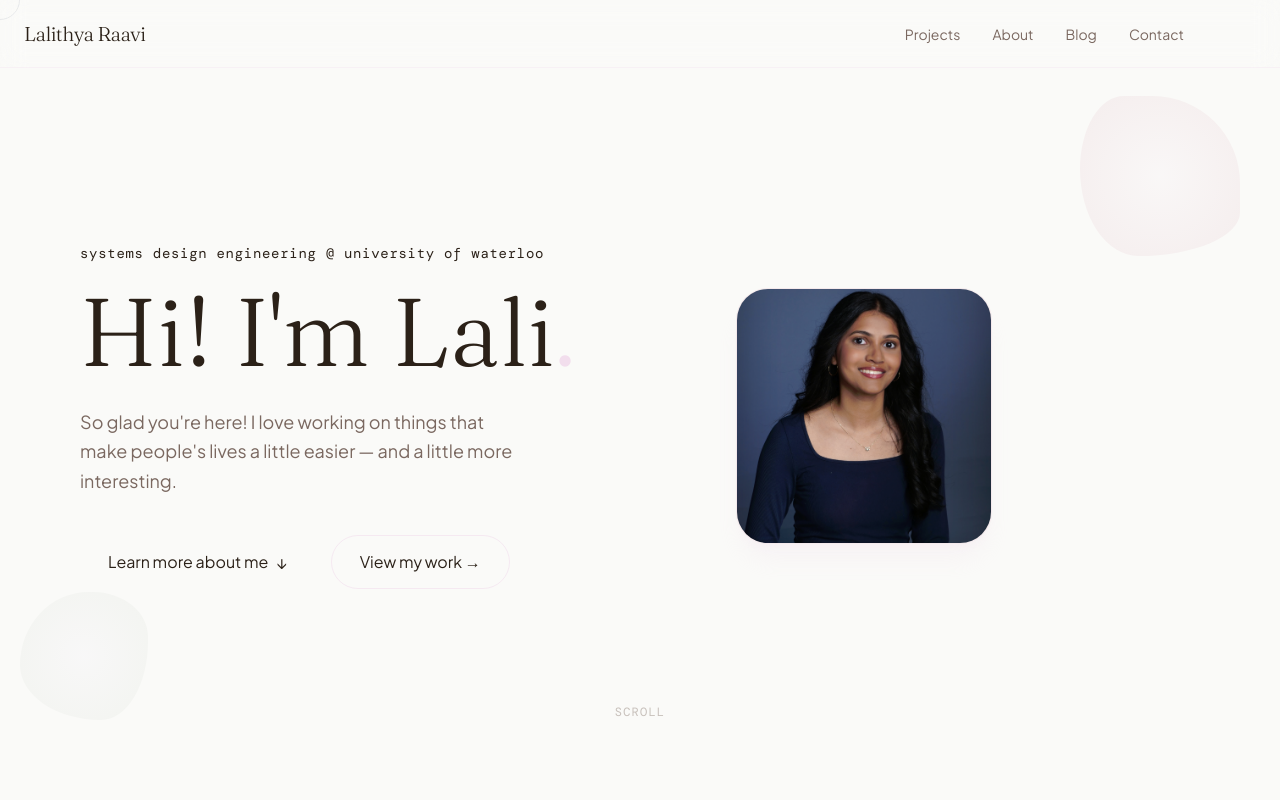
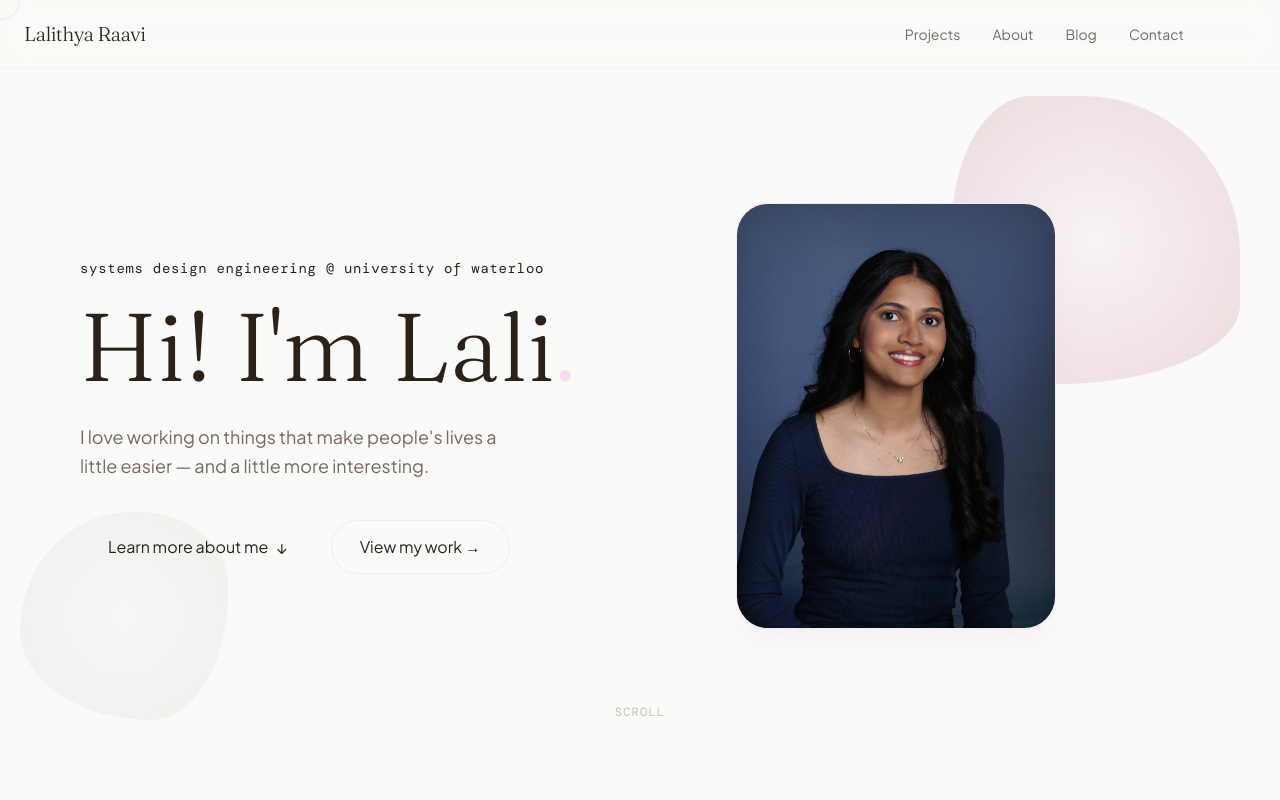
Before and after one commit to lalithyaraavi/lalithya-website, a Next.js app: page / in a window 1280 px wide. Shown: the top 800 px of the page. Built offline with nearby package versions, Linux system fonts and the light colour scheme; a web font is replaced by a local one.

Commit message:
restore original hero

```diff
--- a/src/app/page.tsx
+++ b/src/app/page.tsx
@@ -20,8 +20,8 @@ export default function Home() {
 
       {/* ── 1. HERO ─────────────────────────────────────────── */}
       <section className="relative min-h-screen flex flex-col justify-center px-8 md:px-20 pt-28 pb-20 overflow-hidden">
-        <div className="absolute top-24 right-10 w-40 h-40 rounded-full blob opacity-10" style={{ background: "radial-gradient(circle, #F2DEED 0%, #C4788A 100%)" }} />
-        <div className="absolute bottom-20 left-5 w-32 h-32 rounded-full blob blob-delay opacity-10" style={{ background: "radial-gradient(circle, #E8E2F5 0%, #ADBCA5 100%)" }} />
+        <div className="absolute top-24 right-10 w-72 h-72 rounded-full blob opacity-25" style={{ background: "radial-gradient(circle, #F2DEED 0%, #C4788A 100%)" }} />
+        <div className="absolute bottom-20 left-5 w-52 h-52 rounded-full blob blob-delay opacity-15" style={{ background: "radial-gradient(circle, #E8E2F5 0%, #ADBCA5 100%)" }} />
 
         <div className="relative w-full flex flex-col md:flex-row items-center gap-12 md:gap-20">
           {/* Left — text */}
@@ -52,7 +52,7 @@ export default function Home() {
               transition={{ duration: 0.7, delay: 0.35 }}
               className="font-body text-lg text-ink-muted max-w-md leading-relaxed mb-10"
             >
-              So glad you&apos;re here! I love working on things that make people&apos;s lives a little easier — and a little more interesting.
+              I love working on things that make people&apos;s lives a little easier — and a little more interesting.
             </motion.p>
 
             <motion.div
@@ -82,9 +82,9 @@ export default function Home() {
             initial={{ opacity: 0, x: 40 }}
             animate={{ opacity: 1, x: 0 }}
             transition={{ duration: 0.8, delay: 0.4, ease: [0.22, 1, 0.36, 1] }}
-            className="w-56 md:w-64 shrink-0"
+            className="w-64 md:w-72 lg:w-80 shrink-0"
           >
-            <div className="relative aspect-square rounded-4xl overflow-hidden border border-rose-light/40 shadow-xl shadow-rose-light/20 bg-cream-warm">
+            <div className="relative aspect-[3/4] rounded-4xl overflow-hidden border border-rose-light/40 shadow-xl shadow-rose-light/20 bg-cream-warm">
               <img
                 src="/photos/me.jpg"
                 alt="Lali"
```
